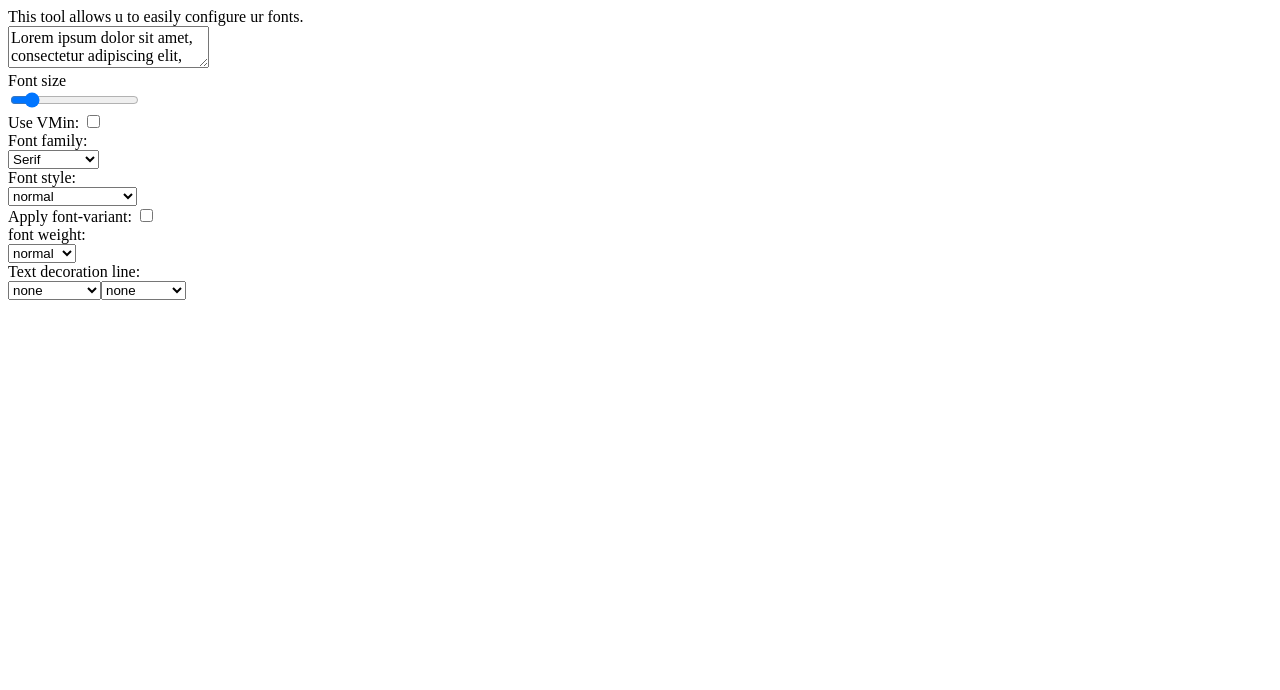
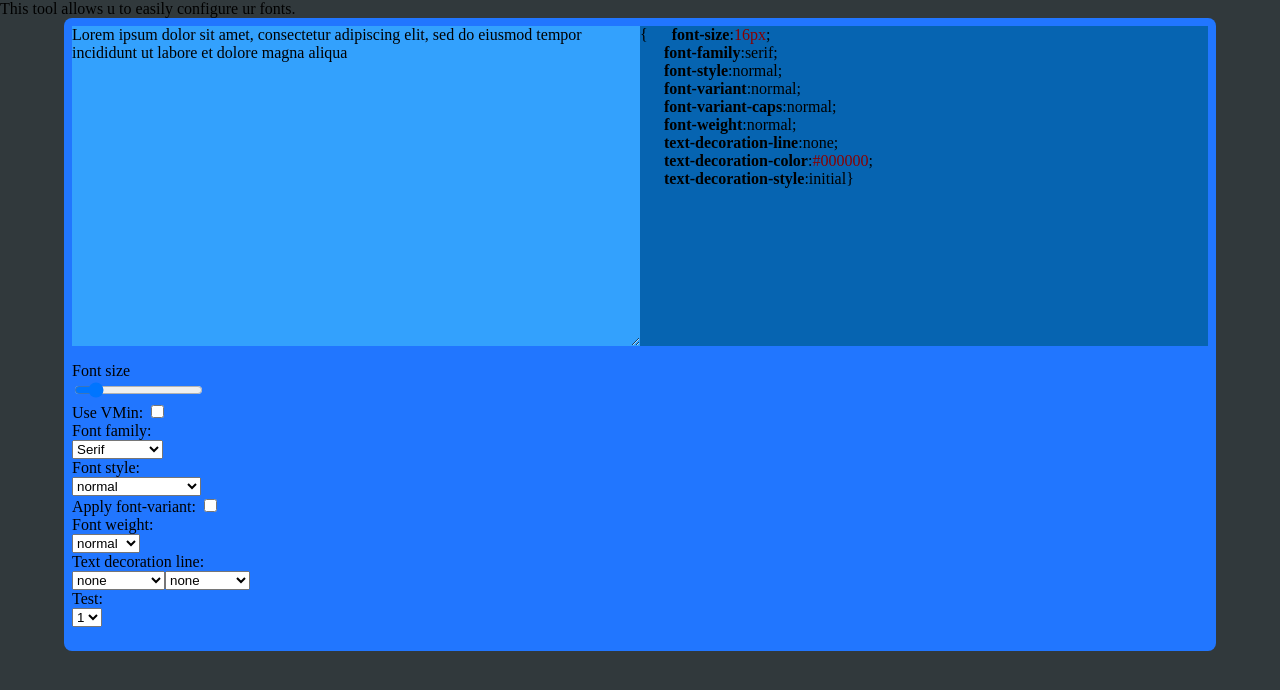
Before and after one commit to Pacifist-Penguin/ez-font-styling-with-css-n-vue, a Vue app: page / in a window 1280 px wide. Shown: the top 690 px of the page. Built offline with nearby package versions, Linux system fonts and the light colour scheme.

Commit message:
working on highlighting and tearing it down on components

```diff
--- a/package.json
+++ b/package.json
@@ -8,7 +8,9 @@
 		"lint": "vue-cli-service lint"
 	},
 	"dependencies": {
+		"@highlightjs/vue-plugin": "^2.1.0",
 		"core-js": "^3.17.3",
+		"highlight.js": "^11.2.0",
 		"vue": "^3.2.11"
 	},
 	"devDependencies": {
--- a/src/App.vue
+++ b/src/App.vue
@@ -1,14 +1,14 @@
 <template>
 	<header>This tool allows u to easily configure ur fonts.</header>
 	<main>
-		<div>
-			<textarea contenteditable="true" v-model="text" :style="styles"></textarea>
+		<div style="display: flex">
+			<textarea class="textArea" contenteditable="true" v-model="text" :style="styles"></textarea>
+			<style-display :styles="styles" />
 		</div>
 		<div>
 			<div>Font size</div>
 			<input v-model="fontSize" :min="fontSizeRange.min" :max="fontSizeRange.max" type="range" />
 			<div>Use VMin: <input v-model="ifResponsive" type="checkbox" name="ifResponsive" /></div>
-
 			<div>Font family:</div>
 			<select v-model="fontFamily">
 				<option value="serif">Serif</option>
@@ -25,13 +25,16 @@
 				<option value="oblique 40deg">oblique 40 degree</option>
 			</select>
 			<div>Apply font-variant: <input v-model="smallCaps" type="checkbox" name="smallCaps" /></div>
-			<select v-if="smallCaps" v-model="fontVariant">
+			<template v-if="smallCaps">
+				<div>Font Variant:</div>
+				<select v-model="fontVariant">
 					<option value="normal">normal</option>
 					<option value="italic">italic</option>
 					<option value="oblique">oblique</option>
 					<option value="oblique 40deg">oblique 40 degree</option>
 				</select>
-			<select v-if="smallCaps" v-model="fontVariantCaps">
+				<div>Font Variant Caps:</div>
+				<select v-model="fontVariantCaps">
 					<option value="normal">normal</option>
 					<option value="small-caps">small-caps</option>
 					<option value="all-small-caps">all-small-caps</option>
@@ -40,7 +43,8 @@
 					<option value="unicase">unicase</option>
 					<option value="titling-caps">titling-caps</option>
 				</select>
-			<div>font weight:</div>
+			</template>
+			<div>Font weight:</div>
 			<select v-model="fontWeightInput">
 				<option value="normal">normal</option>
 				<option value="bold">bold</option>
@@ -78,13 +82,24 @@
 				<option value="uppercase">uppercase</option>
 				<option value="lowercase">lowercase</option>
 			</select>
+			<!-- test of component -->
+			<div>Test:</div>
+			<option-selector v-model:selected="test" :options="['1', '2', '3', '4']" />
 		</div>
+		<div></div>
 	</main>
 </template>
 
 <script>
+import OptionSelector from "@/components/OptionSelector.vue";
+import StyleDisplay from "@/components/StyleDisplay.vue";
+
 export default {
 	name: "app",
+	components: {
+		OptionSelector,
+		StyleDisplay
+	},
 	data() {
 		return {
 			text: "Lorem ipsum dolor sit amet, consectetur adipiscing elit, sed do eiusmod tempor incididunt ut labore et dolore magna aliqua",
@@ -97,10 +112,11 @@ export default {
 			fontVariantCaps: "normal",
 			fontWeightInput: "normal",
 			fontWeightNumber: 4,
+			textDecorationLine: "none",
 			textDecorationColor: "#000000",
-			textDecorationLine: "none",
 			textDecorationStyle: "initial",
-			textTransform: "none"
+			textTransform: "none",
+			test: "1"
 		};
 	},
 	computed: {
@@ -128,7 +144,10 @@ export default {
 				fontStyle: this.fontStyle,
 				fontVariant: this.fontVariant,
 				fontVariantCaps: this.fontVariantCaps,
-				fontWeight: this.fontWeight
+				fontWeight: this.fontWeight,
+				textDecorationLine: this.textDecorationLine,
+				textDecorationColor: this.textDecorationColor,
+				textDecorationStyle: this.textDecorationStyle
 			};
 		}
 	},
@@ -139,3 +158,28 @@ export default {
 	}
 };
 </script>
+
+<style>
+body {
+	margin: 0px 0px 0px 0px;
+	background-color: #31393c;
+}
+main {
+	width: 90%;
+	height: 90%;
+	background-color: #2176ff;
+	margin: auto;
+	border-radius: 1vmin;
+}
+main > * {
+	padding: 1vmin 1vmin 1vmin 1vmin;
+}
+textArea {
+	width: 50%;
+	height: 40vh;
+	padding: 0px 0px 0px 0px;
+	margin: 0px 0px 0px 0px;
+	border: 0px;
+	background-color: #33a1fd;
+}
+</style>
--- /dev/null
+++ b/src/components/OptionSelector.vue
@@ -0,0 +1,35 @@
+<template>
+	<select v-model="selectedOption">
+		<option v-for="option in options" :key="option" :value="option">
+			{{ option }}
+		</option>
+	</select>
+</template>
+
+<script>
+export default {
+	name: "OptionSelector",
+	created() {
+		this.$emit(`update:selected`, this.options[0]);
+	},
+	data() {
+		return {
+			selectedOption: "1"
+		};
+	},
+	props: {
+		options: {
+			type: Array,
+			required: true
+		}
+	},
+	emits: {
+		selectedOption: () => typeof selectedOption === "string"
+	},
+	watch: {
+		selectedOption: function (value) {
+			this.$emit(`update:selected`, value);
+		}
+	}
+};
+</script>
--- /dev/null
+++ b/src/components/StyleDisplay.vue
@@ -0,0 +1,57 @@
+<template>
+	<link rel="stylesheet" href="https://cdnjs.cloudflare.com/ajax/libs/highlight.js/11.2.0/styles/default.min.css" />
+	<div ref="highlightedStyleContainer" class="copyStyles"></div>
+</template>
+
+<script>
+import hljs from "highlight.js/lib/core";
+import css from "highlight.js/lib/languages/css";
+hljs.registerLanguage("css", css);
+
+export default {
+	name: "StyleDisplay",
+	props: {
+		styles: {
+			type: Object,
+			required: true
+		}
+	},
+	computed: {
+		stringifiedStyles() {
+			return JSON.stringify(this.styles);
+		},
+		removedQuotes() {
+			return this.stringifiedStyles.replace(/['"]+/g, "");
+		},
+		replacedComasWithSemiColumns() {
+			return this.removedQuotes.replace(/[',]+/g, "; \n");
+		},
+		convertedToKebabCase() {
+			return this.replacedComasWithSemiColumns
+				.replace(/((?<=[a-z\d])[A-Z]|(?<=[A-Z\d])[A-Z](?=[a-z]))/g, "-$1")
+				.toLowerCase();
+		},
+		highlightedStyle() {
+			return hljs.highlight(this.convertedToKebabCase, { language: "css" }).value;
+		}
+	},
+	watch: {
+		highlightedStyle: function () {
+			this.$refs.highlightedStyleContainer.innerHTML = this.highlightedStyle;
+		}
+	},
+	mounted() {
+		this.$refs.highlightedStyleContainer.innerHTML = this.highlightedStyle;
+	}
+};
+</script>
+<style>
+.copyStyles {
+	width: 50%;
+	background-color: #0664b1;
+	white-space: pre-wrap;
+}
+.copyStyles > .hljs-attribute {
+	margin-left: 3vmin;
+}
+</style>
```
Also changed, not shown: 1 other file (tests, documents, lock files or other folders). Lines whose indentation alone changed are shown as unchanged.
